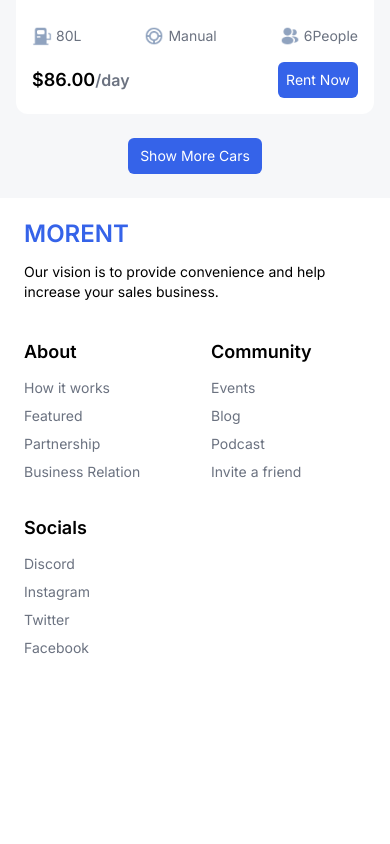
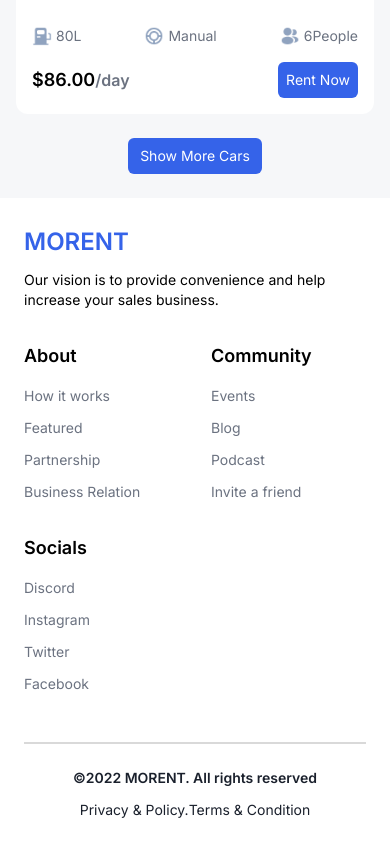
Before and after one commit to RAHEEMVEER/Morent-Website, a Next.js app: page / in a window 390 px wide. Shown: the part 5565-6409 px from the top of the page. Before the commit the page ends 6243 px from the top, so only its background shows below. Built offline with nearby package versions, Linux system fonts and the light colour scheme.

Commit message:
responsive page2

```diff
--- a/app/Components/Footer.tsx
+++ b/app/Components/Footer.tsx
@@ -3,7 +3,8 @@ import React from "react";
 
 export default function Footer() {
   return (
-    <footer className="flex gap-9 flex-col md:flex-row justify-between bg-white py-5 px-6 lg:pl-24">
+    <footer className="flex flex-col bg-white pt-7 px-6 lg:pl-24">
+      <div className="flex gap-8 md:gap-20 flex-col md:flex-row justify-between">
       <div className="w-[100% ]lg:w-[35%]">
         <h1 className="text-[#3563E9] font-semibold text-2xl">MORENT</h1>
         <p className="pt-3 text-sm">Our vision is to provide convenience and help increase your sales business.</p>
@@ -11,7 +12,7 @@ export default function Footer() {
       <div className="grid grid-cols-2 gap-8 sm:grid-cols-3 w-[100%] lg:w-[55%]">
         <div>
           <h1 className="text-lg font-semibold">About</h1>
-         <div className="flex flex-col gap-2 mt-3">
+         <div className="flex flex-col gap-3 mt-4">
           <Link href="/" className="text-sm text-[#6B7280] hover:text-[#3563E9] w-max">How it works</Link>
           <Link href="/" className="text-sm text-[#6B7280] hover:text-[#3563E9] w-max">Featured</Link>
           <Link href="/" className="text-sm text-[#6B7280] hover:text-[#3563E9] w-max">Partnership</Link>
@@ -20,7 +21,7 @@ export default function Footer() {
         </div>
         <div>
           <h1 className="text-lg font-semibold">Community</h1>
-        <div className="flex flex-col gap-2 mt-3">
+        <div className="flex flex-col gap-3 mt-4">
           <Link href="/" className="text-sm text-[#6B7280] hover:text-[#3563E9] w-max">Events</Link>
           <Link href="/" className="text-sm text-[#6B7280] hover:text-[#3563E9] w-max">Blog</Link>
           <Link href="/" className="text-sm text-[#6B7280] hover:text-[#3563E9] w-max">Podcast</Link>
@@ -29,7 +30,7 @@ export default function Footer() {
         </div>
         <div>
           <h1 className="text-lg font-semibold">Socials</h1>
-         <div className="flex flex-col gap-2 mt-3">
+         <div className="flex flex-col gap-3 mt-4">
           <Link href="/" className="text-sm text-[#6B7280] hover:text-[#3563E9] w-max">Discord</Link>
           <Link href="/" className="text-sm text-[#6B7280] hover:text-[#3563E9] w-max">Instagram</Link>
           <Link href="/" className="text-sm text-[#6B7280] hover:text-[#3563E9] w-max">Twitter</Link>
@@ -37,6 +38,12 @@ export default function Footer() {
          </div>
         </div>
       </div>
+      </div>
+
+      <div className="mt-12 py-6 flex flex-col sm:flex-row gap-3 justify-between items-center border-t-2 border-t-[#13131329]">
+        <div><p className="font-semibold text-sm text-[#1A202C]">©2022 MORENT. All rights reserved</p></div>
+        <div className="flex items-center"><p className="text-[#1A202C] text-sm">Privacy & Policy.</p><p className="text-[#1A202C] text-sm">Terms & Condition</p></div>
+      </div>
     </footer>
   );
 }
```
